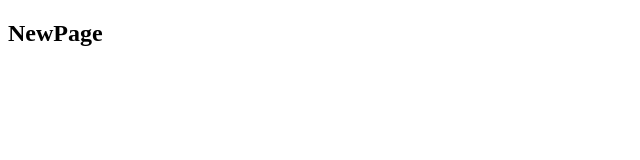
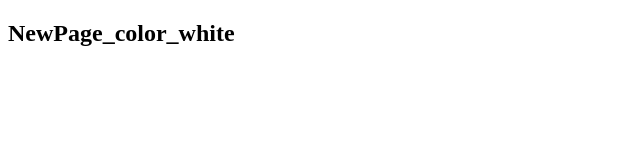
Before and after one commit to foksana/Batton, a website: page static/newpage.html in a window 1280 px wide. Shown: the whole page, without its empty margins (0-640 px from the left). Drawn offline with Linux system fonts and the light colour scheme.

Commit message:
color_white

```diff
--- a/static/newpage.html
+++ b/static/newpage.html
@@ -5,6 +5,6 @@
 	<title>Document</title>
 </head>
 <body>
-	<h2>NewPage</h2>
+	<h2>NewPage_color_white</h2>
 </body>
 </html>
```
